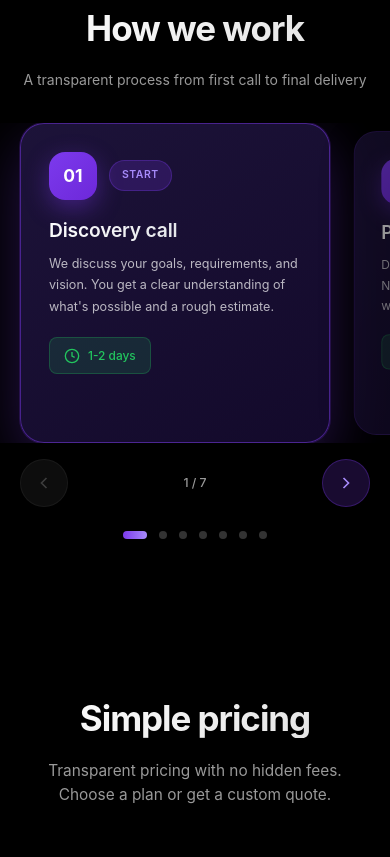
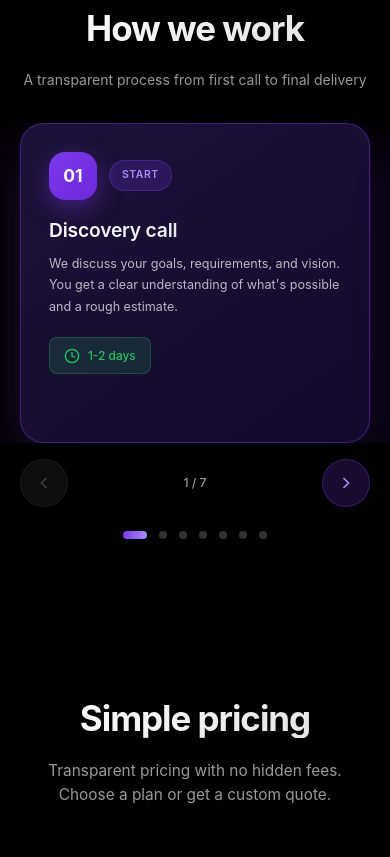
Before and after one commit to IvanMitska/Sintara-web, a React (Vite) app: page / in a window 390 px wide. Shown: the part 6140-6997 px from the top of the page. Built offline with nearby package versions, Linux system fonts and the light colour scheme.

Commit message:
fix: mobile carousel showing one card at a time

```diff
--- a/src/sections/WorkProcess.tsx
+++ b/src/sections/WorkProcess.tsx
@@ -142,32 +142,31 @@ const MobileCarousel = styled.div`
     display: block;
     position: relative;
     overflow: hidden;
+    width: 100%;
   }
 `;
 
 const MobileTrack = styled.div<{ $activeIndex: number }>`
   display: flex;
-  transition: transform 0.4s cubic-bezier(0.25, 0.46, 0.45, 0.94);
-  transform: translateX(calc(-${props => props.$activeIndex * 100}% - ${props => props.$activeIndex * 16}px));
-  padding: 0 20px;
-  gap: 16px;
+  transition: transform 0.3s ease-out;
+  transform: translateX(calc(-${props => props.$activeIndex} * 100%));
 `;
 
-const MobileCard = styled.div<{ $isActive: boolean }>`
-  flex: 0 0 calc(100% - 40px);
+const MobileCard = styled.div`
+  flex: 0 0 100%;
+  width: 100%;
   min-height: 320px;
+  padding: 0 20px;
+  box-sizing: border-box;
+`;
+
+const MobileCardInner = styled.div`
   background: linear-gradient(145deg, rgba(30, 20, 60, 0.95), rgba(20, 10, 45, 0.95));
-  border: 1px solid ${props => props.$isActive
-    ? 'rgba(124, 58, 237, 0.5)'
-    : 'rgba(124, 58, 237, 0.2)'};
+  border: 1px solid rgba(124, 58, 237, 0.4);
   border-radius: 24px;
   padding: 28px;
-  transition: all 0.4s ease;
-  box-shadow: ${props => props.$isActive
-    ? '0 20px 60px rgba(124, 58, 237, 0.3), 0 0 0 1px rgba(124, 58, 237, 0.2)'
-    : '0 10px 40px rgba(0, 0, 0, 0.3)'};
-  transform: ${props => props.$isActive ? 'scale(1)' : 'scale(0.95)'};
-  opacity: ${props => props.$isActive ? 1 : 0.6};
+  height: 100%;
+  box-shadow: 0 20px 60px rgba(124, 58, 237, 0.2), 0 0 0 1px rgba(124, 58, 237, 0.1);
 `;
 
 const MobileNavigation = styled.div`
@@ -604,11 +603,9 @@ const WorkProcess: React.FC = memo(() => {
           onTouchEnd={onTouchEnd}
         >
           <MobileTrack $activeIndex={activeIndex}>
-            {steps.map((step, index) => {
-              const isActive = index === activeIndex;
-
-              return (
-                <MobileCard key={index} $isActive={isActive}>
+            {steps.map((step, index) => (
+              <MobileCard key={index}>
+                <MobileCardInner>
                   <CardInner>
                     <StepIndicator>
                       <StepNumber $isActive={true}>{step.number}</StepNumber>
@@ -626,9 +623,9 @@ const WorkProcess: React.FC = memo(() => {
                       {step.duration}
                     </StepDuration>
                   </CardInner>
-                </MobileCard>
-              );
-            })}
+                </MobileCardInner>
+              </MobileCard>
+            ))}
           </MobileTrack>
         </MobileCarousel>
 
```
